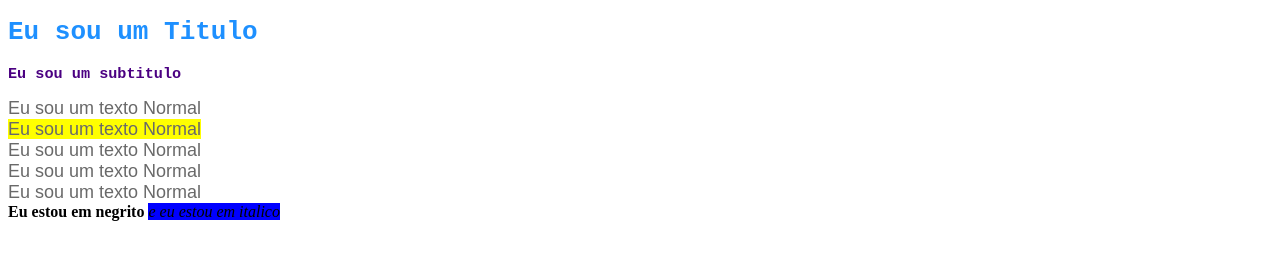
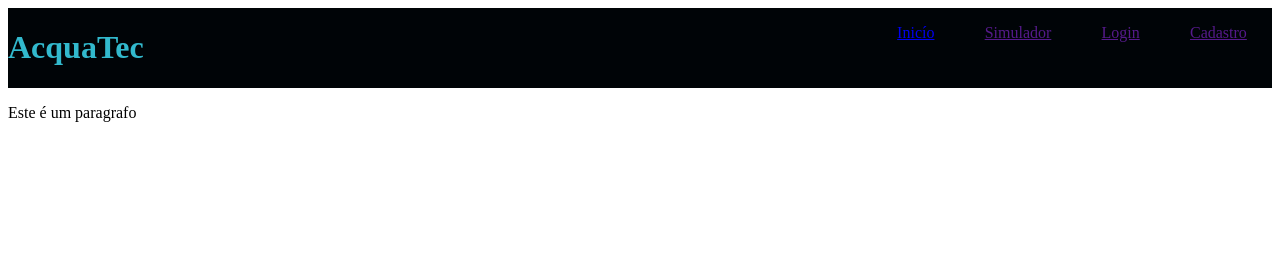
Before and after one commit to GabrielDeMirandaMello/Projeto-Gabriel-Miranda-Mello, a plain HTML site: page index.html in a window 1280 px wide. Drawn offline with Linux system fonts and the light colour scheme.

Commit message:
Primeira versão do Header

```diff
--- a/index.html
+++ b/index.html
@@ -4,18 +4,23 @@
     <meta charset="UTF-8">
     <meta http-equiv="X-UA-Compatible" content="IE=edge">
     <meta name="viewport" content="width=device-width, initial-scale=1.0">
-    <title>Projeto IOT Revolucionario</title>
+    <title>AcquaTec</title>
     <link rel="stylesheet" href="style.css">
 </head>
 <body>
-    <h1 >Eu sou um Titulo</h1>
-    <h3 >Eu sou um subtitulo</h3>
-    <span >Eu sou um texto Normal</span><br>
-    <span class="destaque">Eu sou um texto Normal</span><br>
-    <span >Eu sou um texto Normal</span><br>
-    <span >Eu sou um texto Normal</span><br>
-    <span >Eu sou um texto Normal</span><br>
-    <b>Eu estou em negrito</b>
-    <i class="destaque" id="destaqueEspecial">e eu estou em italico</i>
+    <div class="header">
+        <div class="container">
+            <h1>AcquaTec</h1>
+            <ul class="navbar">
+                <li><a href="#">Inicío</a></li>
+                <li><a href="">Simulador</a></li>
+                <li><a href="">Login</a></li>
+                <li><a href="">Cadastro</a></li>
+            </ul>
+        </div>
+    </div>
+    <div>
+        <p>Este é um paragrafo</p>
+    </div>
 </body>
 </html>
--- a/style.css
+++ b/style.css
@@ -1,17 +1,18 @@
-h1 {
-color: dodgerblue; font-family: monospace;
+.header {
+    background-color: #000407;
+    color: #32b9cd;
 }
-h3 {
-color: indigo; font-family: monospace;
+.header .container {
+    display: flex;
+    justify-content: space-between;
 }
-span {
-color: dimgray;
-font-family: Arial;
-font-size: 18px;
+.navbar {
+    display: flex;
+    justify-content: space-around;
+    list-style: none;
+    width: 400px;
 }
-.destaque {
-    background-color: yellow;
+p {
+    margin: 20px 30p 40px 50px;
+    margin-left: ;
 }
-#destaqueEspecial {
-    background-color: blue;
-}
```
